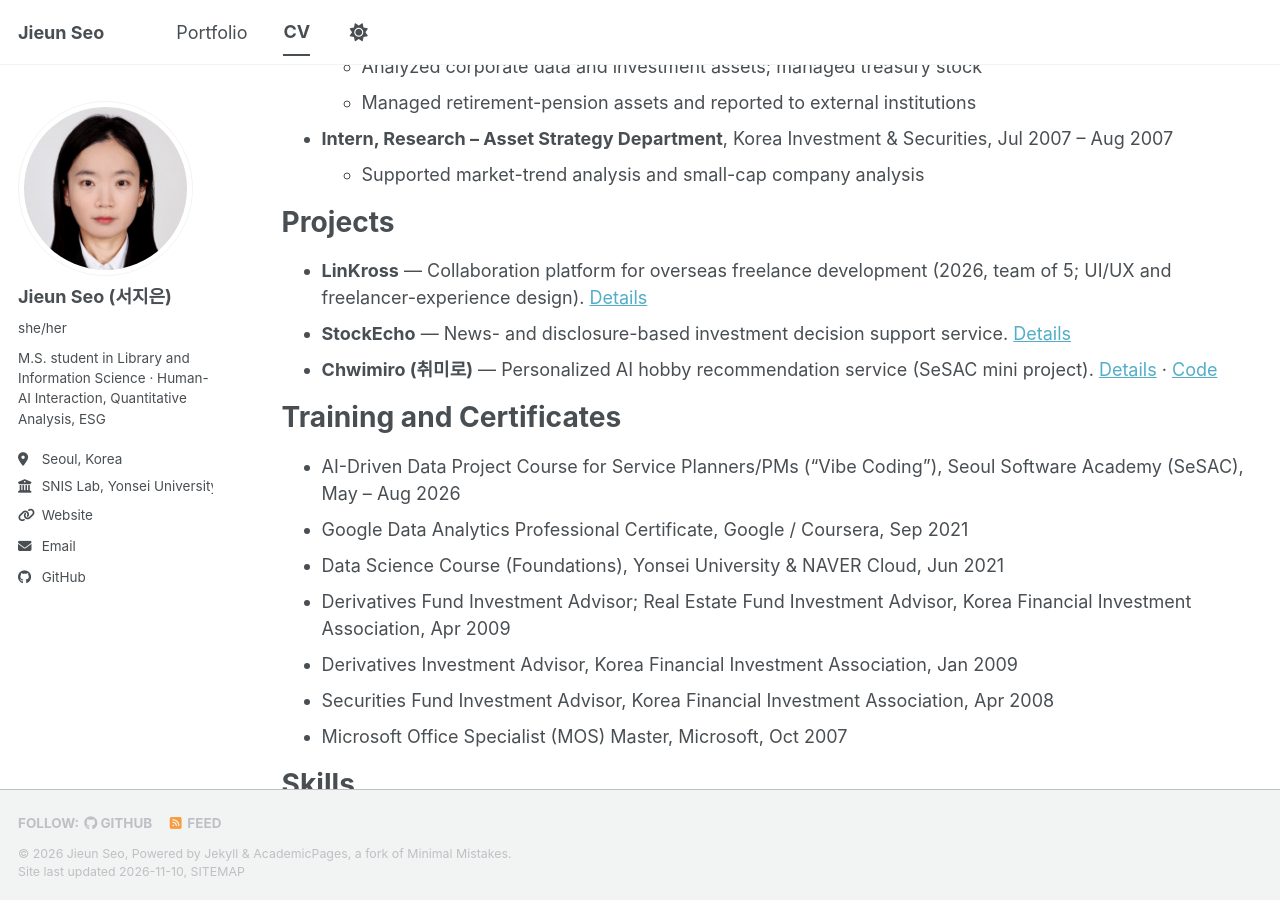
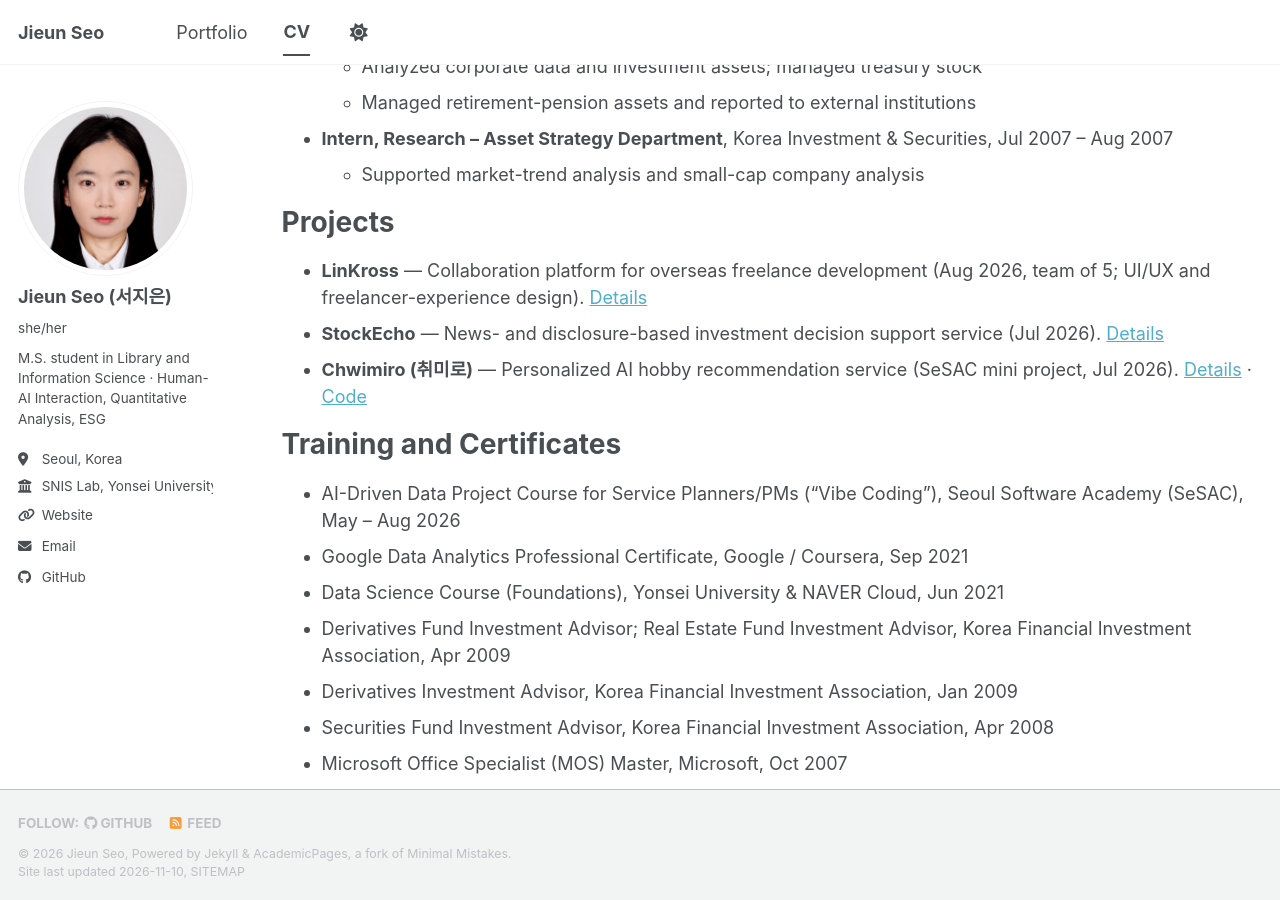
Before and after one commit to jeseo-lab/jeseo-lab.github.io, a Jekyll site: the page built from _pages/cv.md, in a window 1280 px wide and 900 px high, scrolled down 858 px. Built offline with Jekyll 4.4.1, drawn with Linux system fonts in a browser that asks for light colours; a script bundle is joined from its source files by our own code; a style sheet for code colours, icons or effects is not loaded.

Commit message:
Add project periods to portfolio items and CV
Co-Authored-By: Claude Opus 5.5 <noreply@anthropic.com>
Claude-Session: https://claude.ai/code/session_01Xz6g3naNP6PK7wtFLW5wtR

```diff
--- a/_pages/cv.md
+++ b/_pages/cv.md
@@ -42,9 +42,9 @@ Work Experience
 
 Projects
 ======
-* **LinKross** — Collaboration platform for overseas freelance development (2026, team of 5; UI/UX and freelancer-experience design). [Details](/portfolio/1-linkross/)
-* **StockEcho** — News- and disclosure-based investment decision support service. [Details](/portfolio/2-stockecho/)
-* **Chwimiro (취미로)** — Personalized AI hobby recommendation service (SeSAC mini project). [Details](/portfolio/3-chwimiro/) · [Code](https://github.com/jeseo-lab/sesac_mini_project)
+* **LinKross** — Collaboration platform for overseas freelance development (Aug 2026, team of 5; UI/UX and freelancer-experience design). [Details](/portfolio/1-linkross/)
+* **StockEcho** — News- and disclosure-based investment decision support service (Jul 2026). [Details](/portfolio/2-stockecho/)
+* **Chwimiro (취미로)** — Personalized AI hobby recommendation service (SeSAC mini project, Jul 2026). [Details](/portfolio/3-chwimiro/) · [Code](https://github.com/jeseo-lab/sesac_mini_project)
 
 Training and Certificates
 ======
```
Also changed, not shown: _portfolio/1-linkross.md (+3 -2 lines), _portfolio/2-stockecho.md (+2 -1 lines), _portfolio/3-chwimiro.md (+2 -1 lines).
